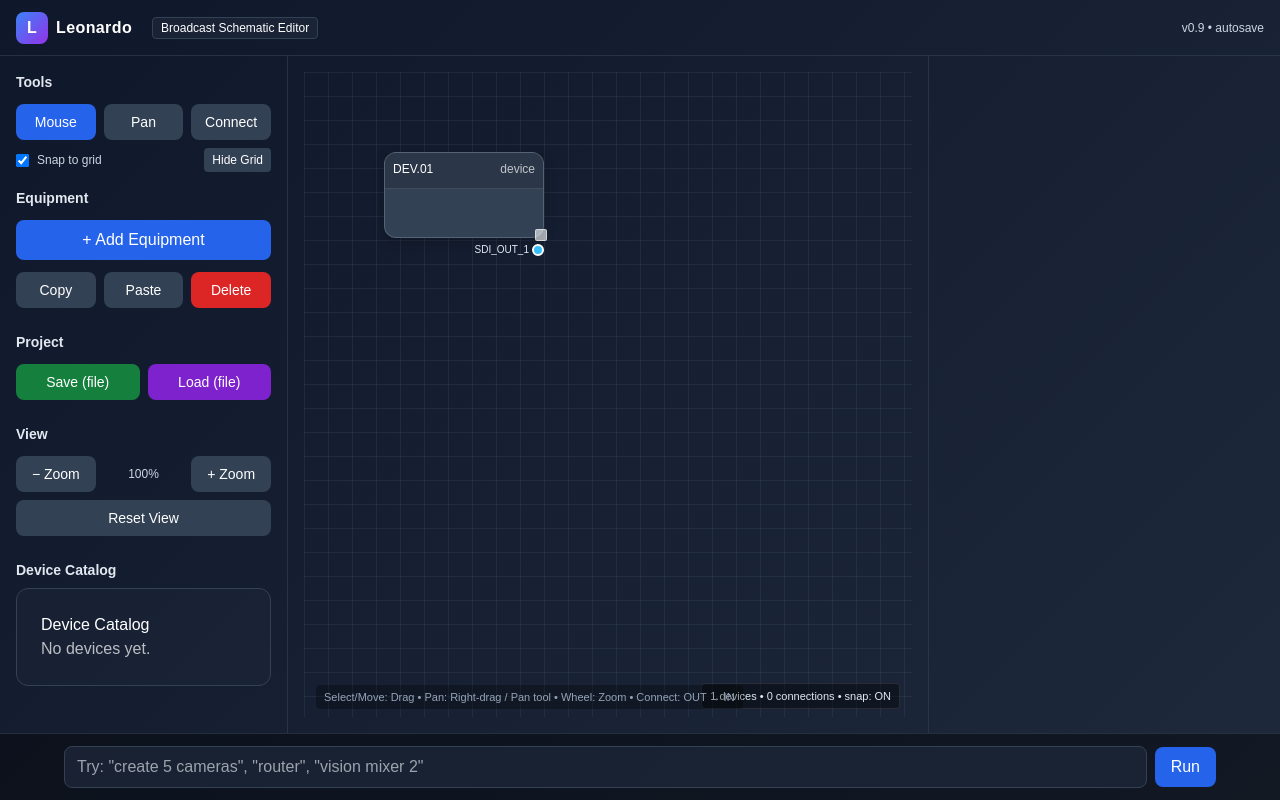
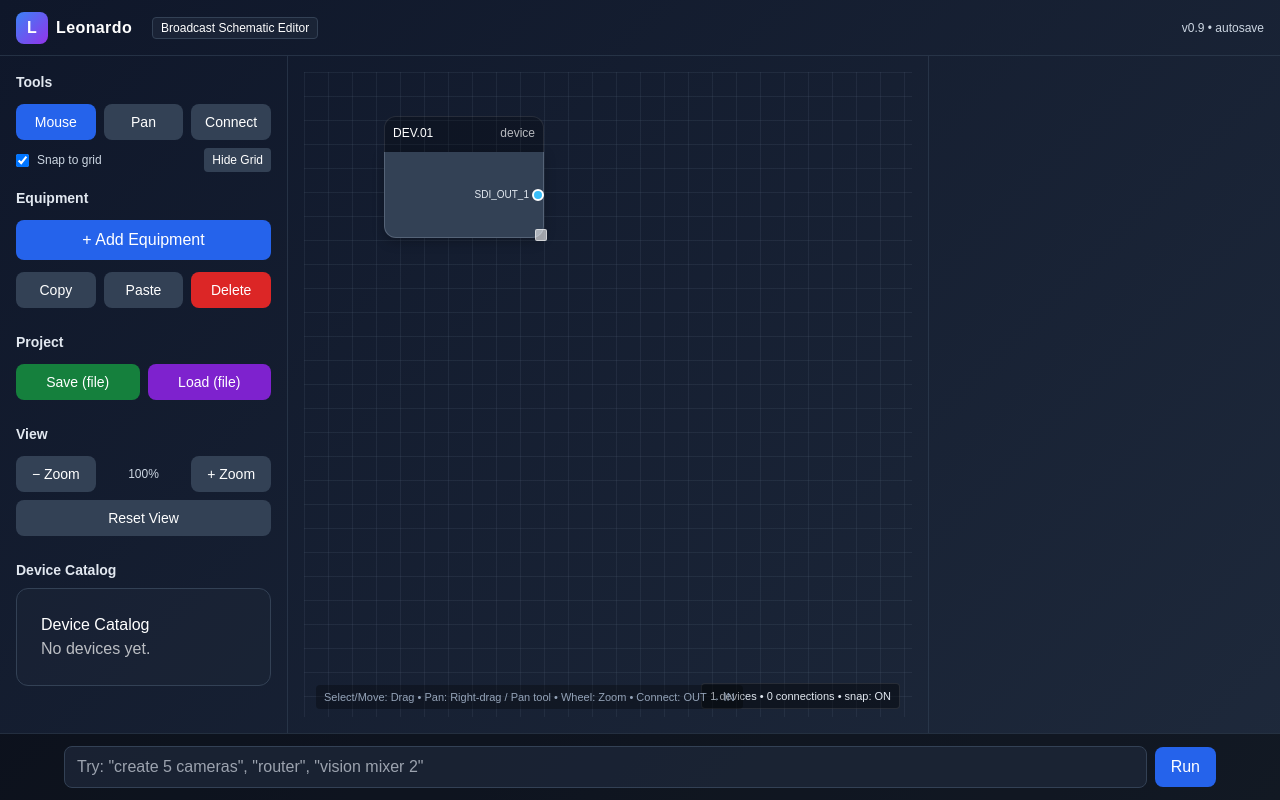
Before and after one commit to kikulik/Leonardo, a React (Vite) app in the folder frontend/: page / in a window 1280 px wide. Both pictures are taken after a click on the button "Run". Built offline with nearby package versions, Linux system fonts and the light colour scheme.

Commit message:
Update Canvas.tsx

```diff
--- a/frontend/src/components/Canvas.tsx
+++ b/frontend/src/components/Canvas.tsx
@@ -23,34 +23,30 @@ type Props = {
 };
 
 const BOX_W = 160;
+// IMPORTANT: `h` and `w` refer to the BODY ONLY (no header).
 const BOX_H = 80;
 
-// Visual-only header. IMPORTANT: header is *not* part of any math below.
-const HEADER_H = 36;
+const HEADER_H = 36; // purely visual cap sitting ABOVE body (separate element)
 
-// Pin geometry
+// Pin geometry (within body only)
 const PIN_INSET = 7;
 const PORT_FONT = 10;
-
-// Body padding (above first / below last pin)
 const BODY_PAD_TOP = 15;
 const BODY_PAD_BOTTOM = 15;
 
-/** Compute Y inside the device for pin #idx in [0..count-1], starting *after* the header. */
-function pinYLocal(boxH: number, count: number, idx: number): number {
-  const bodyTop = HEADER_H;
-  const bodyH = Math.max(0, boxH - HEADER_H);
-  const innerTop = bodyTop + BODY_PAD_TOP;
+/** Pin Y inside the BODY (no header in any math) */
+function pinYLocalBody(bodyH: number, count: number, idx: number): number {
+  const innerTop = BODY_PAD_TOP;
   const innerH = Math.max(0, bodyH - (BODY_PAD_TOP + BODY_PAD_BOTTOM));
   if (count <= 1) return innerTop + innerH / 2;
   const step = innerH / (count - 1);
   return innerTop + step * idx;
 }
 
-/** World position of a port center, using the header-excluded Y. */
+/** World position for a given port (BODY coordinates only) */
 function portWorldPos(device: Device, portName: string, dir: "IN" | "OUT") {
-  const w = device.w ?? BOX_W;
-  const h = device.h ?? BOX_H;
+  const w = device.w ?? BOX_W;     // BODY width
+  const h = device.h ?? BOX_H;     // BODY height
   const INs = (device.ports ?? []).filter((p) => p.direction === "IN");
   const OUTs = (device.ports ?? []).filter((p) => p.direction === "OUT");
 
@@ -59,32 +55,29 @@ function portWorldPos(device: Device, portName: string, dir: "IN" | "OUT") {
     if (idx === -1) return { x: device.x ?? 0, y: device.y ?? 0 };
     return {
       x: (device.x ?? 0) + PIN_INSET,
-      y: (device.y ?? 0) + pinYLocal(h, INs.length, idx),
+      y: (device.y ?? 0) + pinYLocalBody(h, INs.length, idx),
     };
   } else {
     const idx = OUTs.findIndex((p) => p.name === portName);
     if (idx === -1) return { x: device.x ?? 0, y: device.y ?? 0 };
     return {
       x: (device.x ?? 0) + w - PIN_INSET,
-      y: (device.y ?? 0) + pinYLocal(h, OUTs.length, idx),
+      y: (device.y ?? 0) + pinYLocalBody(h, OUTs.length, idx),
     };
   }
 }
 
-/** Minimum safe size that leaves room for ports (header excluded from spacing). */
-function minSizeForDevice(d: Device) {
+/** Minimum BODY size for pins/labels (no header here) */
+function minBodySizeForDevice(d: Device) {
   const INs = (d.ports ?? []).filter((p) => p.direction === "IN");
   const OUTs = (d.ports ?? []).filter((p) => p.direction === "OUT");
   const maxPorts = Math.max(INs.length, OUTs.length);
 
   const minPortSpacing = 24;
   const minInnerHeight = maxPorts > 1 ? (maxPorts - 1) * minPortSpacing : 20;
-  const minH = Math.max(
-    80,
-    HEADER_H + BODY_PAD_TOP + BODY_PAD_BOTTOM + minInnerHeight
-  );
+  const minH = Math.max(80, BODY_PAD_TOP + BODY_PAD_BOTTOM + minInnerHeight); // BODY ONLY
 
-  // Width heuristic: labels on both sides + pin insets + center gap
+  // Width: rough text width on both sides + pins + middle gap
   const CHAR_W = Math.ceil(PORT_FONT * 0.6);
   const leftLen = INs.reduce((m, p) => Math.max(m, (p.name || "").length), 0);
   const rightLen = OUTs.reduce((m, p) => Math.max(m, (p.name || "").length), 0);
@@ -146,10 +139,12 @@ export function Canvas({
           devices: graph.devices.map((d) => {
             if (!drag.ids.includes(d.id)) return d;
             const start = drag.orig[d.id];
-            return moveDevice({ ...d, x: start.x, y: start.y }, dx, dy, {
-              snapToGrid: snapEnabled,
-              gridSize,
-            });
+            return moveDevice(
+              { ...d, x: start.x, y: start.y },
+              dx,
+              dy,
+              { snapToGrid: snapEnabled, gridSize }
+            );
           }),
         };
         onChange(next);
@@ -170,7 +165,7 @@ export function Canvas({
     };
   }, [drag, graph, onChange, zoom, snapEnabled, gridSize]);
 
-  // Resize
+  // Resize BODY
   const [resizing, setResizing] = useState<null | {
     id: string;
     sx: number;
@@ -191,11 +186,11 @@ export function Canvas({
           ...graph,
           devices: graph.devices.map((d) => {
             if (d.id !== resizing.id) return d;
-            const { minW, minH } = minSizeForDevice(d);
+            const { minW, minH } = minBodySizeForDevice(d);
             return {
               ...d,
               w: Math.max(minW, Math.round(resizing.w + dx)),
-              h: Math.max(minH, Math.round(resizing.h + dy)),
+              h: Math.max(minH, Math.round(resizing.h + dy)), // BODY height
             };
           }),
         };
@@ -219,10 +214,7 @@ export function Canvas({
 
   // Pan / zoom
   const [panning, setPanning] = useState<null | {
-    sx: number;
-    sy: number;
-    px: number;
-    py: number;
+    sx: number; sy: number; px: number; py: number;
   }>(null);
   const onWheel: React.WheelEventHandler = (e) => {
     const factor = e.deltaY > 0 ? 0.9 : 1.1;
@@ -231,12 +223,8 @@ export function Canvas({
   };
 
   // Connect (OUT → IN)
-  const [pending, setPending] = useState<null | {
-    from: { deviceId: string; portName: string };
-  }>(null);
-  const [cursorWorld, setCursorWorld] = useState<null | { x: number; y: number }>(
-    null
-  );
+  const [pending, setPending] = useState<null | { from: { deviceId: string; portName: string } }>(null);
+  const [cursorWorld, setCursorWorld] = useState<null | { x: number; y: number }>(null);
 
   function handlePortClick(d: Device, p: Port) {
     if (!pending) {
@@ -274,10 +262,10 @@ export function Canvas({
     setCursorWorld(null);
   }
 
-  // Ports SVG — uses the same math as connections (header excluded).
+  // BODY ports SVG (header is a separate element and irrelevant here)
   function DevicePortsSVG({ d }: { d: Device }) {
-    const w = d.w ?? BOX_W;
-    const h = d.h ?? BOX_H;
+    const w = d.w ?? BOX_W; // BODY width
+    const h = d.h ?? BOX_H; // BODY height
     const INs = (d.ports ?? []).filter((p) => p.direction === "IN");
     const OUTs = (d.ports ?? []).filter((p) => p.direction === "OUT");
     const armed = pending?.from?.deviceId === d.id ? pending.from.portName : null;
@@ -285,7 +273,7 @@ export function Canvas({
     return (
       <svg width={w} height={h} viewBox={`0 0 ${w} ${h}`} className="absolute inset-0">
         {INs.map((p, idx) => {
-          const cy = pinYLocal(h, INs.length, idx);
+          const cy = pinYLocalBody(h, INs.length, idx);
           const cx = PIN_INSET;
           const selected = armed === p.name;
           return (
@@ -319,7 +307,7 @@ export function Canvas({
           );
         })}
         {OUTs.map((p, idx) => {
-          const cy = pinYLocal(h, OUTs.length, idx);
+          const cy = pinYLocalBody(h, OUTs.length, idx);
           const cx = w - PIN_INSET;
           const selected = armed === p.name;
           return (
@@ -401,7 +389,7 @@ export function Canvas({
           transformOrigin: "0 0",
         }}
       >
-        {/* Connections — use the same portWorldPos (header excluded) */}
+        {/* Connection overlay — BODY-only math */}
         <svg width="100%" height="100%" className="absolute inset-0 pointer-events-none">
           {graph.connections.map((c) => {
             const Adev = deviceMap.get(c.from.deviceId);
@@ -424,15 +412,9 @@ export function Canvas({
           {pending && cursorWorld && (() => {
             const dev = deviceMap.get(pending.from.deviceId);
             if (!dev) return null;
-            const firstPort = dev.ports.find(
-              (pp) => pp.name === pending.from.portName
-            );
+            const firstPort = dev.ports.find((pp) => pp.name === pending.from.portName);
             if (!firstPort) return null;
-            const A = portWorldPos(
-              dev,
-              pending.from.portName,
-              firstPort.direction as "IN" | "OUT"
-            );
+            const A = portWorldPos(dev, pending.from.portName, firstPort.direction as "IN" | "OUT");
             const B = cursorWorld;
             const midX = (A.x + B.x) / 2;
             return (
@@ -447,24 +429,55 @@ export function Canvas({
           })()}
         </svg>
 
-        {/* Devices */}
+        {/* DEVICES */}
         {devices.map((d) => {
-          const w = d.w ?? BOX_W;
-          const h = d.h ?? BOX_H;
+          const w = d.w ?? BOX_W; // BODY width
+          const h = d.h ?? BOX_H; // BODY height
           const selected = selectedIds.has(d.id);
-          const deviceColor = d.color || "#334155";
+          const bodyColor = d.color || "#334155";
+
+          const x = d.x ?? 0; // BODY top-left X
+          const y = d.y ?? 0; // BODY top-left Y
 
           return (
+            <React.Fragment key={d.id}>
+              {/* HEADER as a completely separate element ABOVE the body */}
               <div
-              key={d.id}
-              className="absolute rounded-xl shadow-lg"
+                className="absolute rounded-t-xl border border-white/10"
                 style={{
-                left: d.x ?? 0,
-                top: d.y ?? 0,
+                  left: x,
+                  top: y - HEADER_H,
+                  width: w,
+                  height: HEADER_H,
+                  background: "rgba(0,0,0,0.22)",
+                  borderBottom: "none",
+                  boxShadow: selected ? "0 0 0 2px rgba(59,130,246,0.8)" : undefined,
+                }}
+              >
+                <div className="h-full px-2 flex flex-col justify-center">
+                  <div className="text-[12px] flex items-center justify-between leading-none">
+                    <div className="font-medium truncate">{d.customName ?? d.id}</div>
+                    <div className="opacity-70 ml-2 truncate">{d.type}</div>
+                  </div>
+                  <div className="text-[10px] opacity-85 mt-1 truncate leading-none">
+                    {(d as any).manufacturer || ""}
+                    {((d as any).manufacturer && (d as any).model) ? " • " : ""}
+                    {(d as any).model || ""}
+                  </div>
+                </div>
+              </div>
+
+              {/* BODY (ports, geometry) — NO header inside */}
+              <div
+                className="absolute rounded-b-xl shadow-lg"
+                style={{
+                  left: x,
+                  top: y,
                   width: w,
                   height: h,
-                background: deviceColor,
+                  background: bodyColor,
                   border: "1px solid rgba(148,163,184,0.35)",
+                  borderTop: "none",
                   boxShadow: selected
                     ? "0 0 0 2px rgba(59,130,246,0.9), 0 0 18px rgba(59,130,246,0.5)"
                     : "0 4px 12px rgba(0,0,0,0.25)",
@@ -494,30 +507,12 @@ export function Canvas({
                   });
                 }}
               >
-              {/* Visual header (fixed height; *not* part of geometry) */}
-              <div
-                className="box-border px-2 border-b border-white/10 flex flex-col justify-center"
-                style={{ background: "rgba(0,0,0,0.15)", height: HEADER_H }}
-              >
-                <div className="text-[12px] flex items-center justify-between leading-none">
-                  <div className="font-medium truncate">
-                    {d.customName ?? d.id}
-                  </div>
-                  <div className="opacity-70 ml-2 truncate">{d.type}</div>
-                </div>
-                <div className="text-[10px] opacity-85 mt-1 truncate leading-none">
-                  {(d as any).manufacturer || ""}
-                  {((d as any).manufacturer && (d as any).model) ? " • " : ""}
-                  {(d as any).model || ""}
-                </div>
-              </div>
-
-              {/* Ports (header excluded from all Y math) */}
+                {/* Ports (BODY-only SVG) */}
                 <div className="relative w-full h-full">
                   <DevicePortsSVG d={d} />
                 </div>
 
-              {/* Resize handle */}
+                {/* Resize handle (BODY) */}
                 <div
                   className="absolute w-3 h-3 right-0 bottom-0 translate-x-1 translate-y-1 rounded-sm border border-white/50 bg-white/60 cursor-nwse-resize"
                   onMouseDown={(e) => {
@@ -533,6 +528,7 @@ export function Canvas({
                   title="Resize"
                 />
               </div>
+            </React.Fragment>
           );
         })}
       </div>
```
Lines whose indentation alone changed are shown as unchanged.
